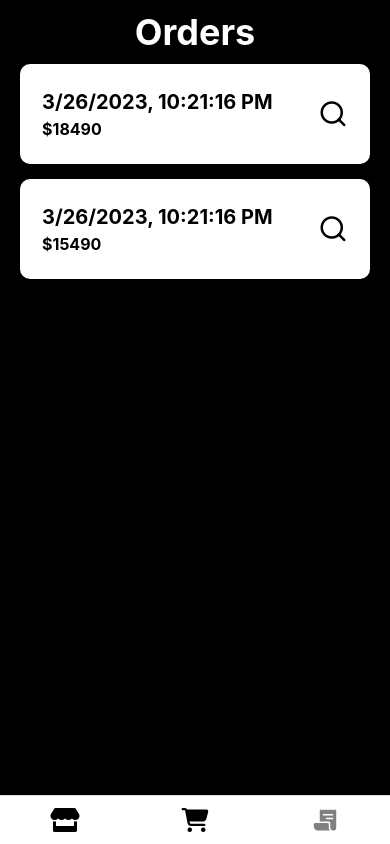
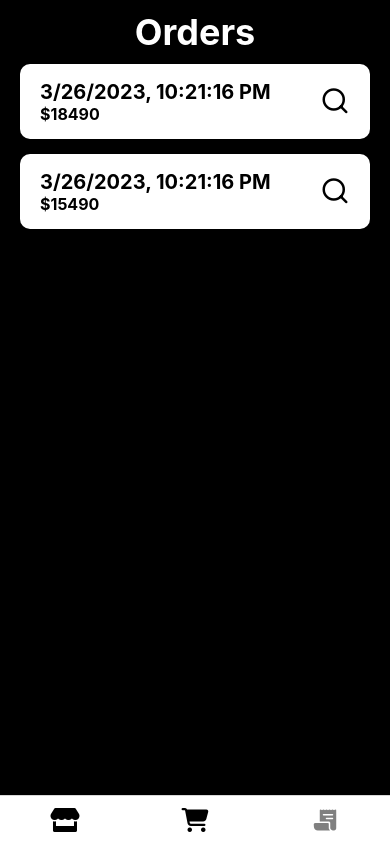
Before and after one commit to lubiano83/BarraCentral-2.0, a React Native app: screen /Order in a window 390 px wide. Built offline with nearby package versions, Linux system fonts and the light colour scheme.

Commit message:
ajustes varios

```diff
--- a/src/components/Back.jsx
+++ b/src/components/ArrowBack.jsx
@@ -3,13 +3,13 @@
 import { Pressable, StyleSheet } from 'react-native';
 import { MaterialIcons } from '@expo/vector-icons';
 
-const Back = ({navigation}) => {
+const ArrowBack = ({navigation}) => {
   return (
     <Pressable style={styles.Back} onPress={() => navigation.goBack()}>
         <MaterialIcons style={styles.Icon_Arrow} name="arrow-back" size={36} color="#fff" />
     </Pressable>
   )
-}; export default Back;
+}; export default ArrowBack;
 
 const styles = StyleSheet.create({
   Back: {
--- a/src/components/Header.jsx
+++ b/src/components/Header.jsx
@@ -2,12 +2,12 @@
 
 import { View, StyleSheet } from 'react-native';
 import Titulo from './Titulo';
-import Back from './Back';
+import ArrowBack from './ArrowBack';
 
 const Header = ({ title, navigation }) => {
   return (
     <View style={styles.Header}>
-        <Back navigation={navigation} />
+        <ArrowBack navigation={navigation} />
         <Titulo title={title}/>
     </View>
   )
--- a/src/components/InicioMail.jsx
+++ b/src/components/InicioMail.jsx
@@ -6,7 +6,7 @@ import { Zocial } from '@expo/vector-icons';
 const InicioMail = () => {
   return (
     <Pressable style={styles.InicioMail}>
-        <Zocial name="email" size={50} color="#fff" />
+        <Zocial name="email" size={36} color="#fff" />
     </Pressable>
   )
 }; export default InicioMail;
--- a/src/components/OrderItem.jsx
+++ b/src/components/OrderItem.jsx
@@ -2,7 +2,6 @@
 
 import { Text, View, StyleSheet } from 'react-native';
 import { Feather } from "@expo/vector-icons";
-import Titulo from './Titulo';
 
 const OrderItem = ({orderItem}) => {
 
@@ -23,13 +22,11 @@ const OrderItem = ({orderItem}) => {
 
 const styles = StyleSheet.create({
     OrderItem: {
-        height: 100,
+        height: 75,
         width: "100%",
         flexDirection: "row",
         alignItems: 'center',
         justifyContent: "space-between",
-        borderWidth: 2,
-        borderColor: "#fff",
         borderRadius: 10,
         overflow: 'hidden',
         backgroundColor: "#fff",
@@ -39,7 +36,6 @@ const styles = StyleSheet.create({
     OrderItem__View: {
         alignItems: "flex-start",
         justifyContent: "center",
-        gap: 5,
     },
     View__Text: {
         fontSize: 20,
--- a/src/navigation/OrderStack.jsx
+++ b/src/navigation/OrderStack.jsx
@@ -2,7 +2,7 @@
 
 import { StyleSheet } from 'react-native';
 import Order from "../screens/Order";
-import { createNativeStackNavigator } from "@react-navigation/native-stack"
+import { createNativeStackNavigator } from "@react-navigation/native-stack";
 
 const Stack = createNativeStackNavigator()
 
--- a/src/screens/Cart.jsx
+++ b/src/screens/Cart.jsx
@@ -11,14 +11,14 @@ const Cart = () => {
 
   return (
     <View style={styles.View__Cart}>
-        <Titulo title="Carrito" />
+        <Titulo title="Cart" />
         <View style={styles.Cart}>
             <FlatList data={CartData} keyExtractor={cartItem => cartItem.id} renderItem={({item}) => <CartItem cartItem={item} /> } />
         </View>
         <View style={styles.Cart__View}>
             <Text style={styles.View__Text}>Total: ${TOTAL}</Text>
             <Pressable style={styles.View__Pressable}>
-                <Text style={styles.Pressable__Text}>Comprar</Text>
+                <Text style={styles.Pressable__Text}>Buy</Text>
             </Pressable>
         </View>
     </View>
```
